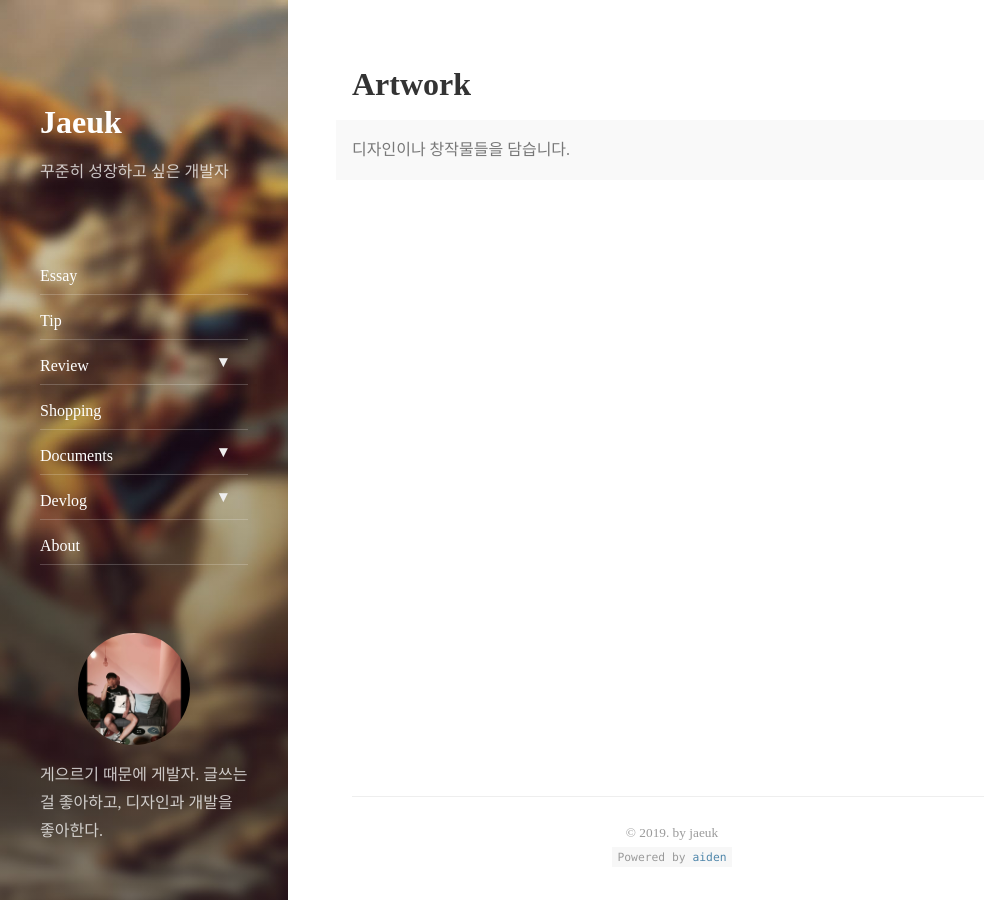
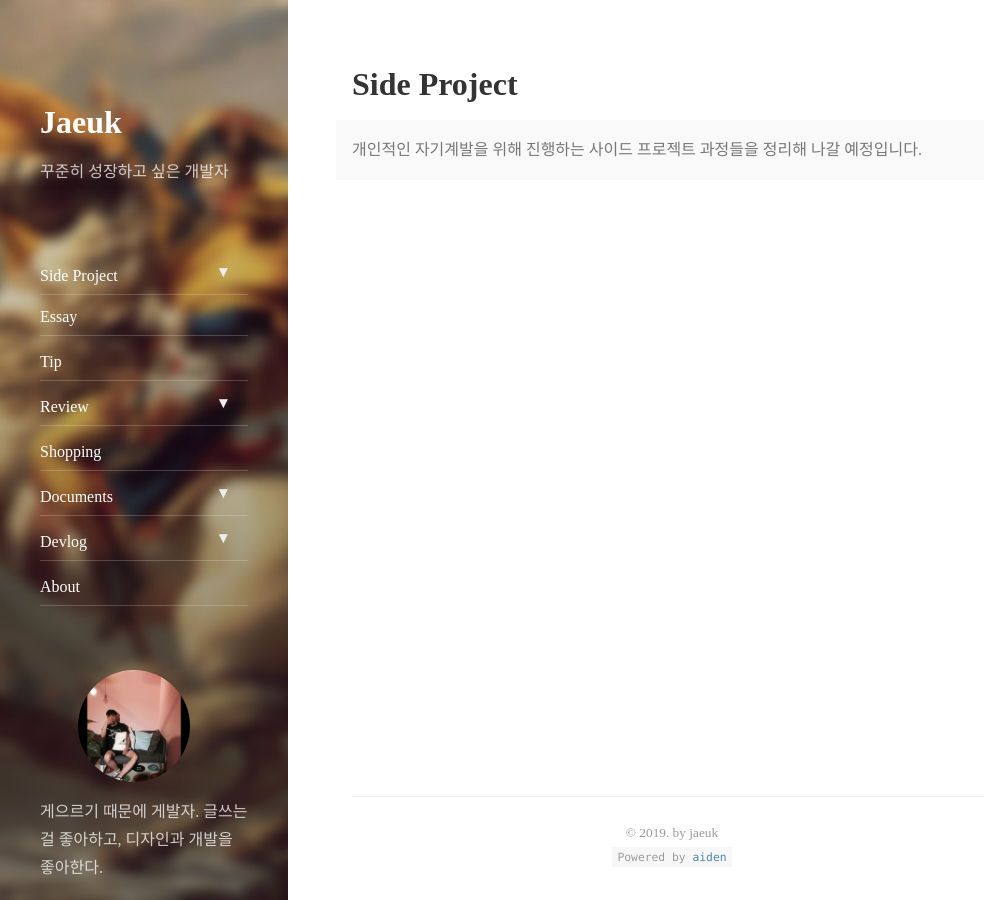
Before and after one commit to jaeuk2274/jaeuk2274.github.io, a Jekyll site: the page built from _featured_categories/artwork.md, in a window 1280 px wide and 900 px high. Shown: the whole window, without its empty margins (0-984 px from the left). Built offline with Jekyll 4.4.1, drawn with Linux system fonts in a browser that asks for light colours; nearby versions of some CDN libraries.

Commit message:
Update artwork.md

```diff
--- a/_featured_categories/artwork.md
+++ b/_featured_categories/artwork.md
@@ -1,10 +1,10 @@
 ---
 layout: list
-title: Artwork
-slug: artwork
-menu: false
-submenu: false
+title: Side Project
+slug: side project
+menu: true
+submenu: true
 order: 1
 description: >
-  디자인이나 창작물들을 담습니다.
+  개인적인 자기계발을 위해 진행하는 사이드 프로젝트 과정들을 정리해 나갈 예정입니다.
 ---
```
